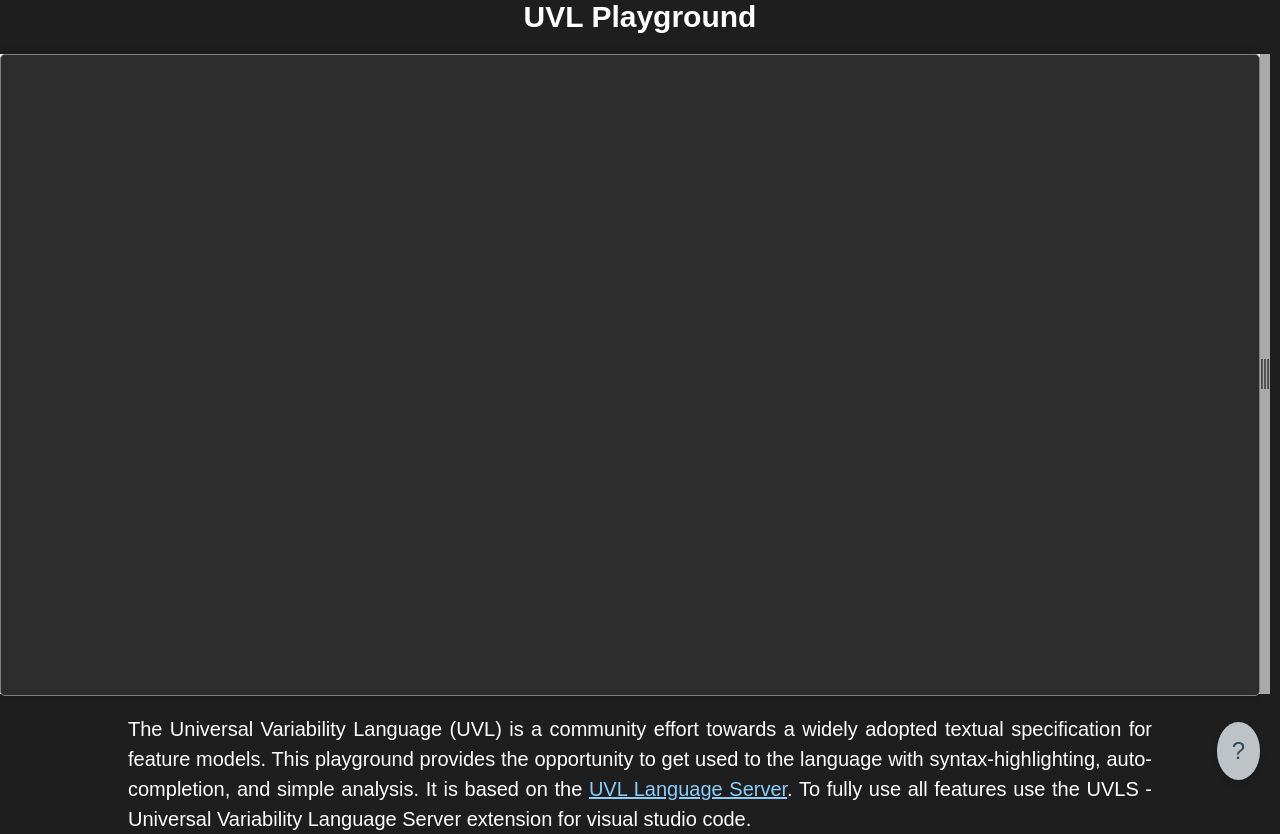
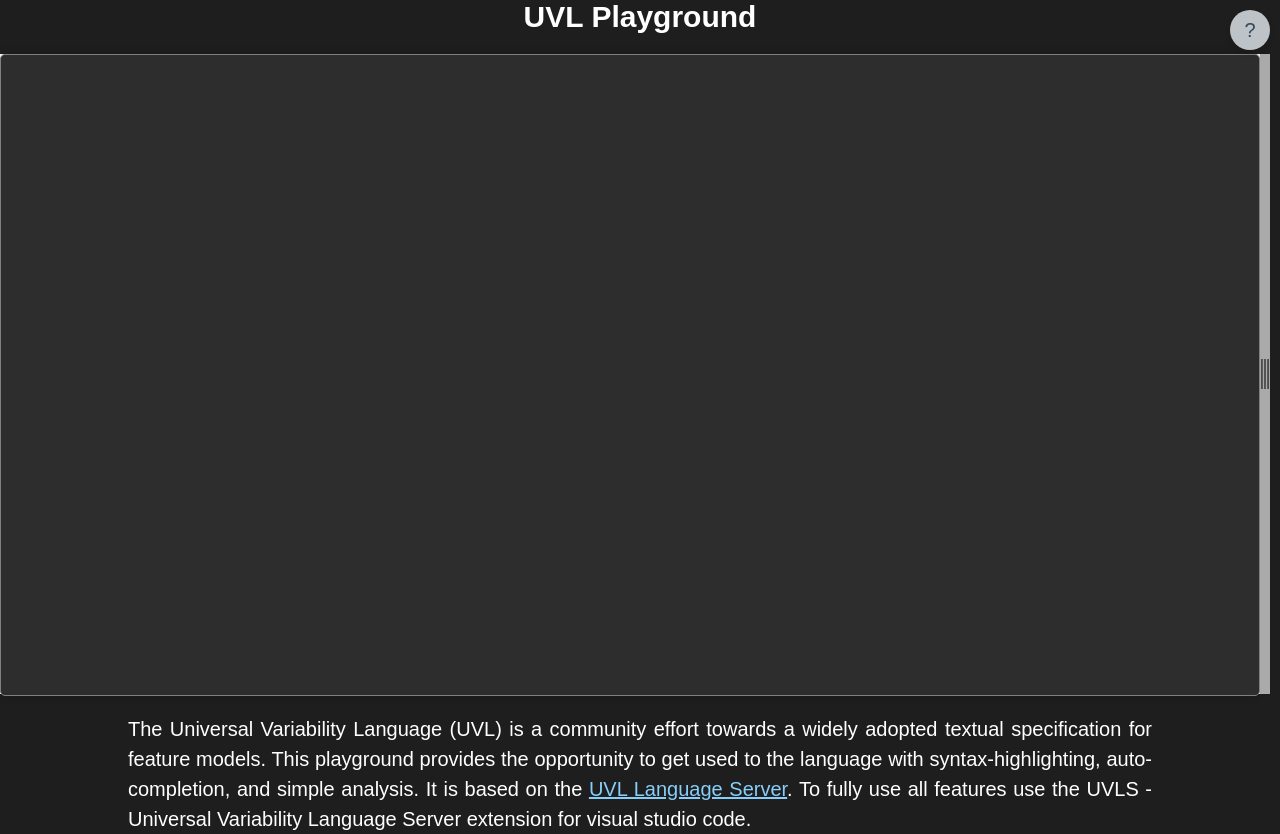
Before and after one commit to SoftVarE-Group/uvl-playground, a website built with Vite: page WebSocketClient/index.html in a window 1280 px wide. Built offline with nearby package versions, Linux system fonts and the light colour scheme; no server answers; what @codingame/monaco-vscode-configuration-service-override, @codingame/monaco-vscode-keybindings-service-override, @codingame/monaco-vscode-textmate-service-override, @codingame/monaco-vscode-theme-defaults-default-extension would draw is missing.

Commit message:
feat(client): change intro button style

```diff
--- a/WebSocketClient/index.html
+++ b/WebSocketClient/index.html
@@ -14,7 +14,7 @@
     <h1>UVL Playground</h1>
     <h2 id="connection" style="color: red;"></h2>
 </div>
-<button class="tutorial-button" id="tutorialButton">?</button>
+<div class="tutorial-button" id="tutorialButton"><div class="tutorial-button-text">?</div></div>
 <div>
     <dialog id="dialog">
         <div>
--- a/WebSocketClient/style.css
+++ b/WebSocketClient/style.css
@@ -144,17 +144,26 @@ a:active {
 
 .tutorial-button {
     position: fixed;
-    bottom: 20px;
-    right: 20px;
+    top: 10px;
+    right: 10px;
     background-color: #bdc3c7; /* Light gray color for dark mode */
     color: #34495e; /* Dark text color for dark mode */
     border: none;
     border-radius: 50%;
-    padding: 15px;
-    font-size: 24px;
+    padding: 10px;
+
     cursor: pointer;
     box-shadow: 0 4px 6px rgba(0, 0, 0, 0.1);
     transition: background-color 0.3s ease;
+    width: 20px; /* Adjust the size as needed */
+    height: 20px;
+    display: flex;
+    align-items: center;
+    justify-content: center;
+  }
+
+  .tutorial-button-text {
+    font-size: 20px;
   }
 
   .tutorial-button:hover {
```
